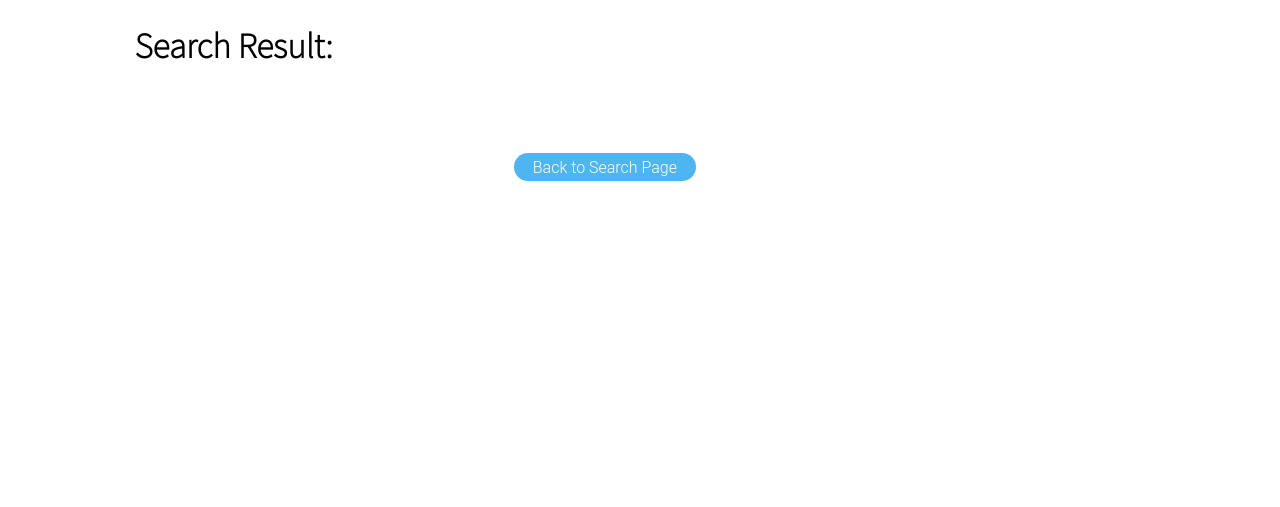
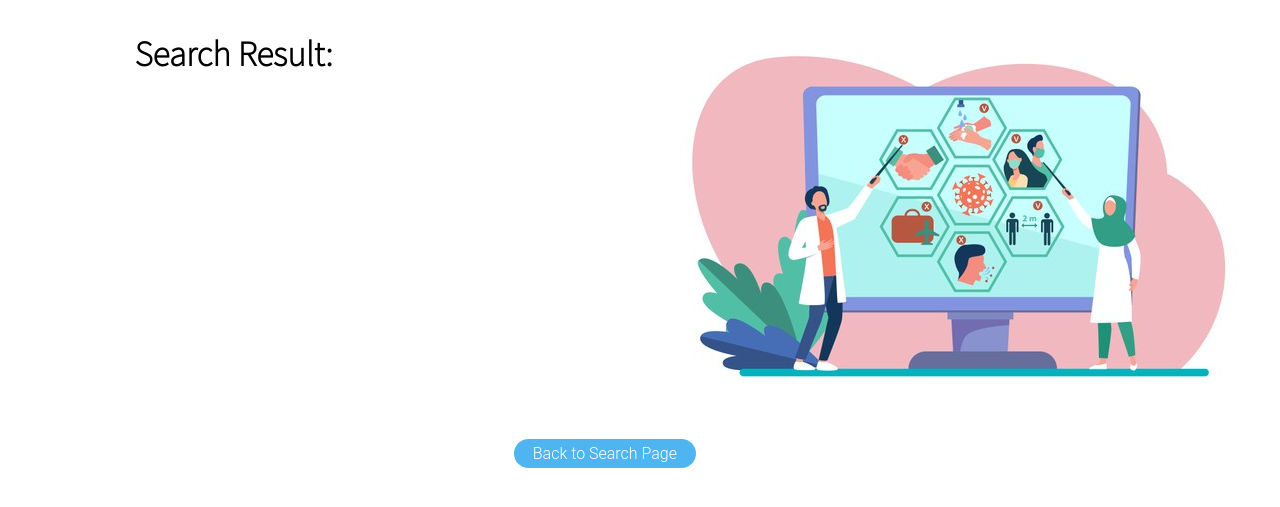
Before and after one commit to syang486/din2atc, a Flask app: page /patient in a window 1280 px wide. Shown: the top 507 px of the page. Run offline with Flask 2, Linux system fonts and the light colour scheme; parts of the project's set-up code (start-up, migrations or seed data) failed here and were passed over.

Commit message:
ADD STYLE TO RESULT PAGES

```diff
--- a/static/styles/searchresult.css
+++ b/static/styles/searchresult.css
@@ -29,3 +29,12 @@ body{
 #resultcontainer{
     margin-left: 10%;
 }
+
+#resultpage{
+    display: flex;
+    flex-direction: row;
+}
+#result-img{
+    margin-left: auto;
+    margin-top: auto;
+}
--- a/templates/patient_result.html
+++ b/templates/patient_result.html
@@ -6,7 +6,7 @@
 	<link href="https://fonts.googleapis.com/css2?family=Noto+Sans+JP:wght@100&display=swap" rel="stylesheet">
 </head>
 <body>
-
+<div id="resultpage">
     <div id="resultcontainer">
         <h1>Search Result:</h1>
         <ol>
@@ -37,6 +37,10 @@
         {% endif %}
         </ol>
     </div>
+<div id="result-img">
+    <img src="../static/images/reuslt.jpg">
+</div>
+</div>
 <br>
 <a href="/search#Patient-content">Back to Search Page</a>
 </body>
--- a/templates/researcher_result.html
+++ b/templates/researcher_result.html
@@ -6,7 +6,7 @@
 	<link href="https://fonts.googleapis.com/css2?family=Noto+Sans+JP:wght@100&display=swap" rel="stylesheet">
 </head>
 <body>
-
+<div id="resultpage">
     <div id="resultcontainer">
         <h1>Converse Result:</h1>
         <ol>
@@ -36,6 +36,10 @@
         {% endif %}
         </ol>
     </div>
+    <div id="result-img">
+        <img src="../static/images/reuslt.jpg">
+    </div>
+</div>
 <br>
 <a href="/search#Researcher-content">Back to Search Page</a>
 </body>
```
Also changed, not shown: templates/pharmacist_result.html (+6 -1 lines), templates/user_success.html (+7 -3 lines), static/images/reuslt.jpg (added). Lines whose indentation alone changed are shown as unchanged.
